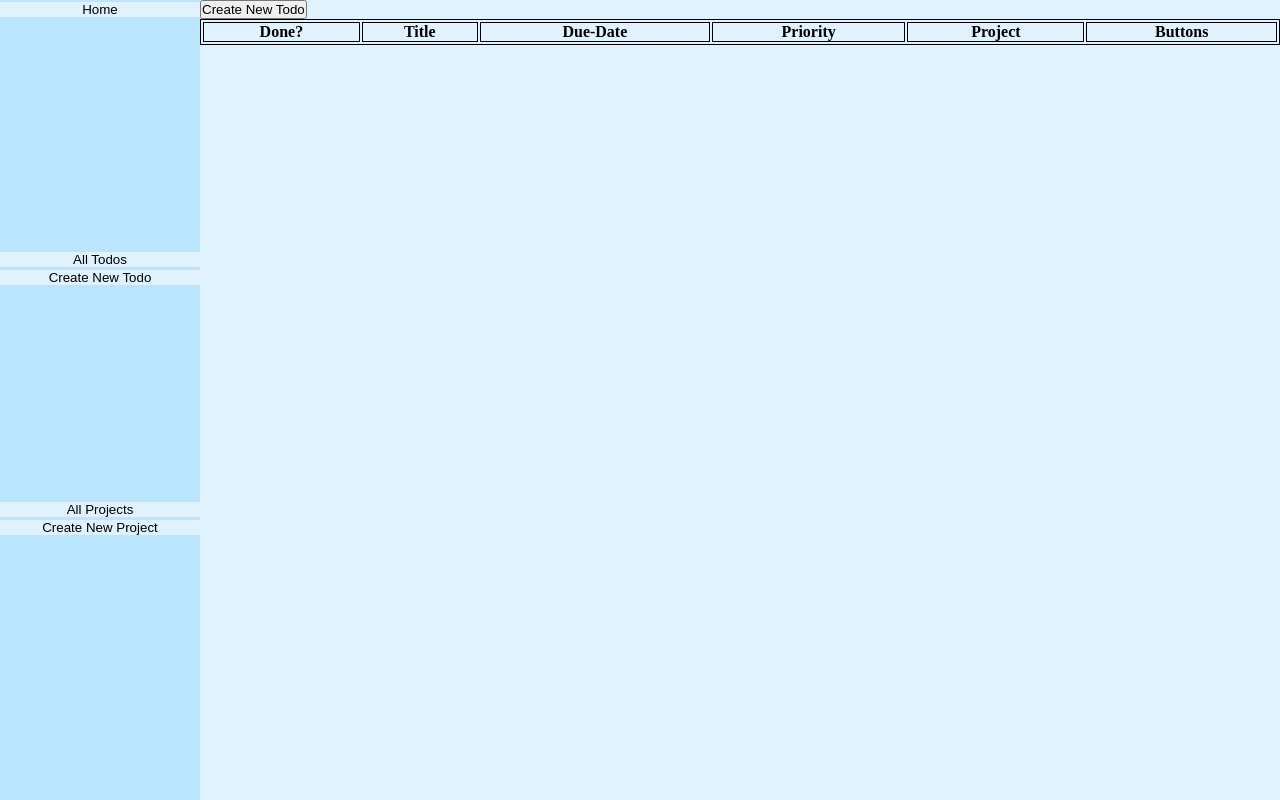
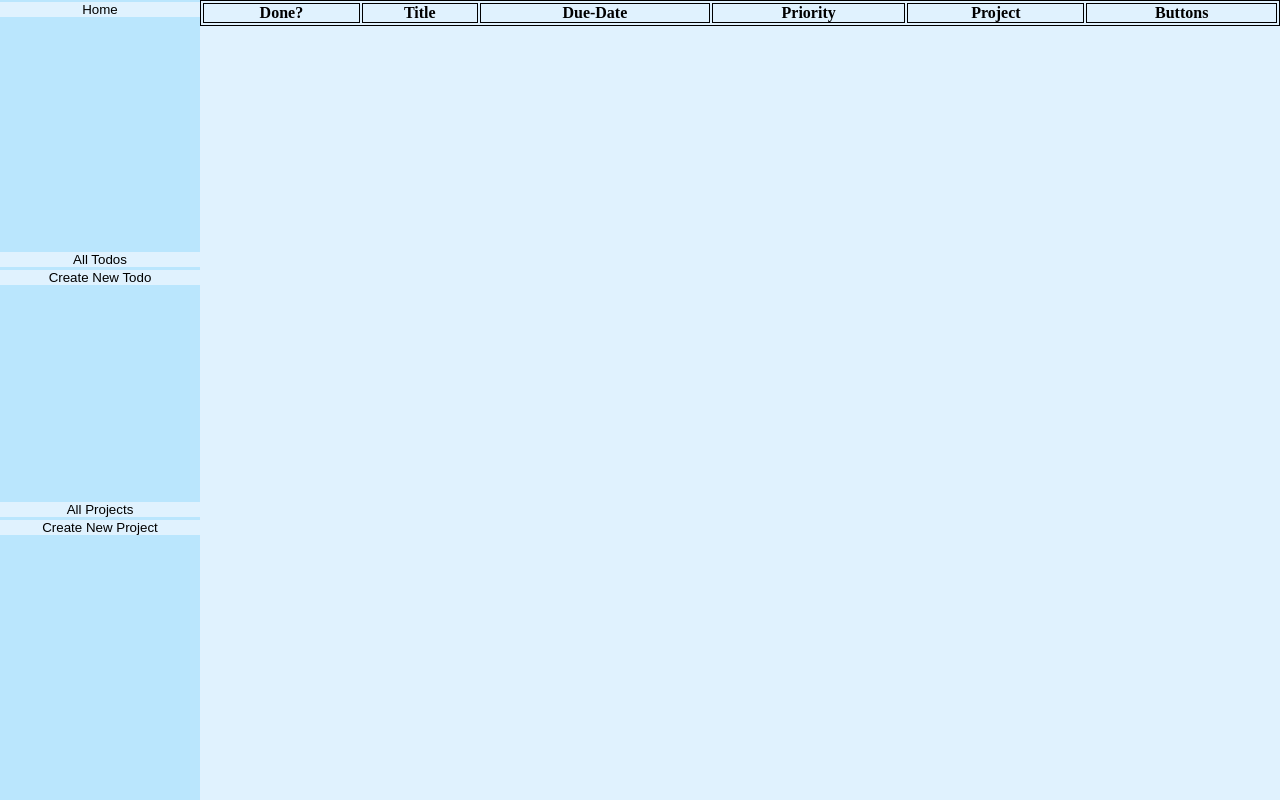
Before and after one commit to Koulie123/todo-list, a plain HTML site: page index.html in a window 1280 px wide. Shown: the top 800 px of the page. Drawn offline with Linux system fonts and the light colour scheme.

Commit message:
removed secondary button from opening the todo dialog

```diff
--- a/index.html
+++ b/index.html
@@ -24,7 +24,6 @@
             </div>
         </div>
         <div class="center-container">
-            <button id="open-todo-dialog" class="create-new-todo">Create New Todo</button>
             <div class="table-container">
                 <table id="todo-table">
                     <thead class="table-head">
```
